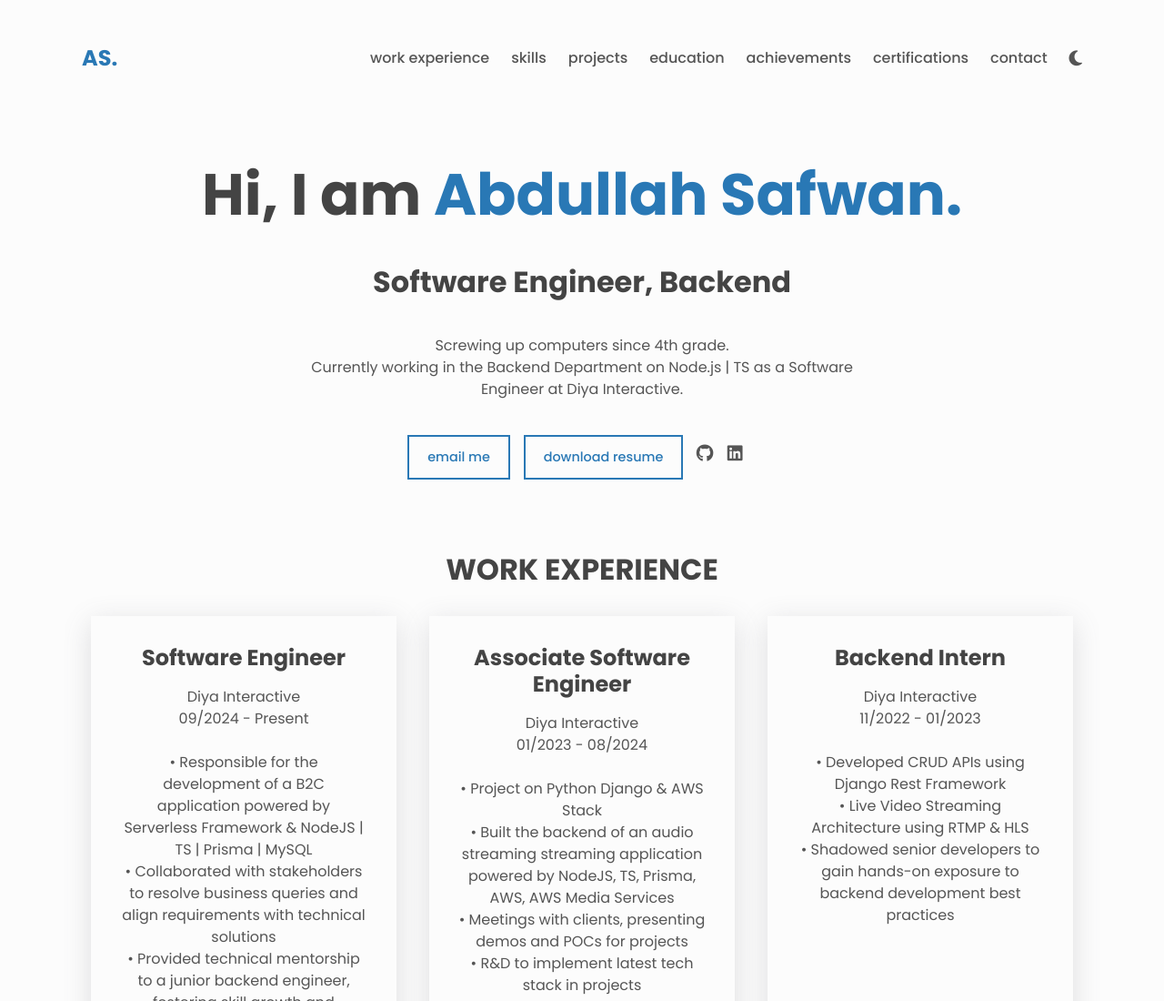
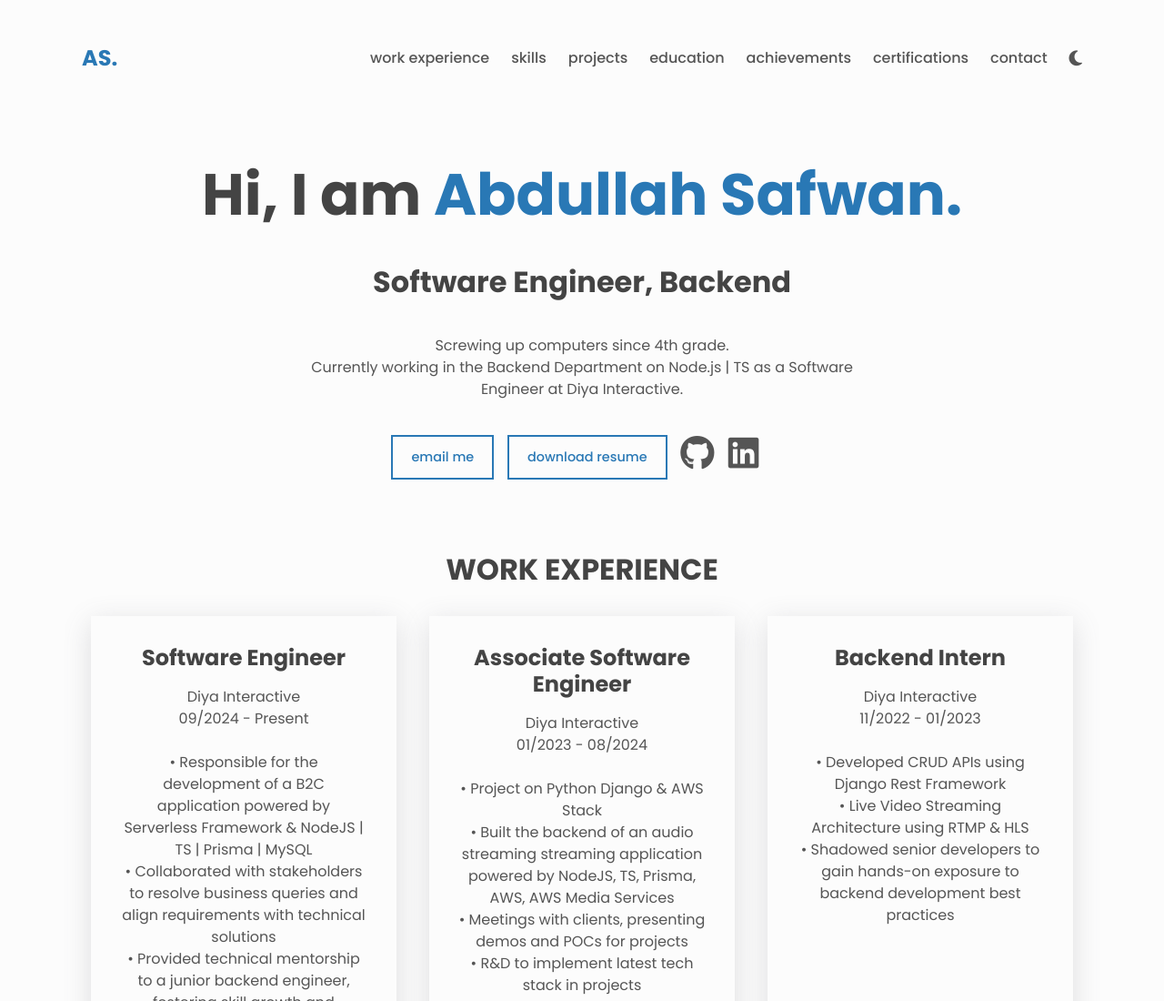
Before and after one commit to AbdullahSafwan/abdullahsafwan.github.io, a plain HTML site: page index.html in a window 1280 px wide. Shown: the top 1100 px of the page at 91% size. Drawn offline with Linux system fonts and the light colour scheme.

Commit message:
increase icon size

```diff
--- a/index.html
+++ b/index.html
@@ -81,10 +81,10 @@
           <span class="btn btn--outline">Download Resume</span>
         </a>
         <a href="https://github.com/abdullahsafwan" aria-label="github" class="link link--icon">
-          <i aria-hidden="true" class="fab fa-github"></i>
+          <i aria-hidden="true" class="fab fa-github fa-2x"></i>
         </a>
         <a href="https://linkedin.com/in/ash768" aria-label="linkedin" class="link link--icon">
-          <i aria-hidden="true" class="fab fa-linkedin"></i>
+          <i aria-hidden="true" class="fab fa-linkedin fa-2x"></i>
         </a>
       </div>
     </div>
```
